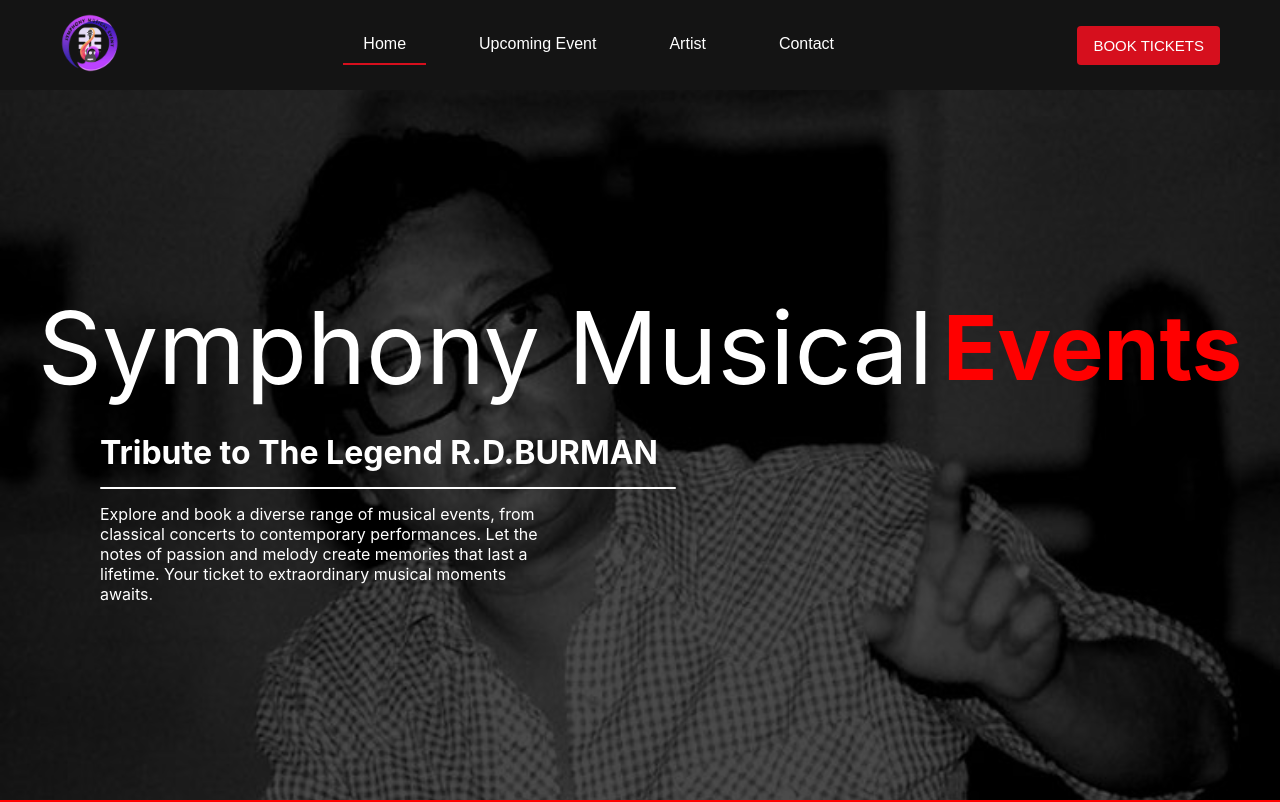
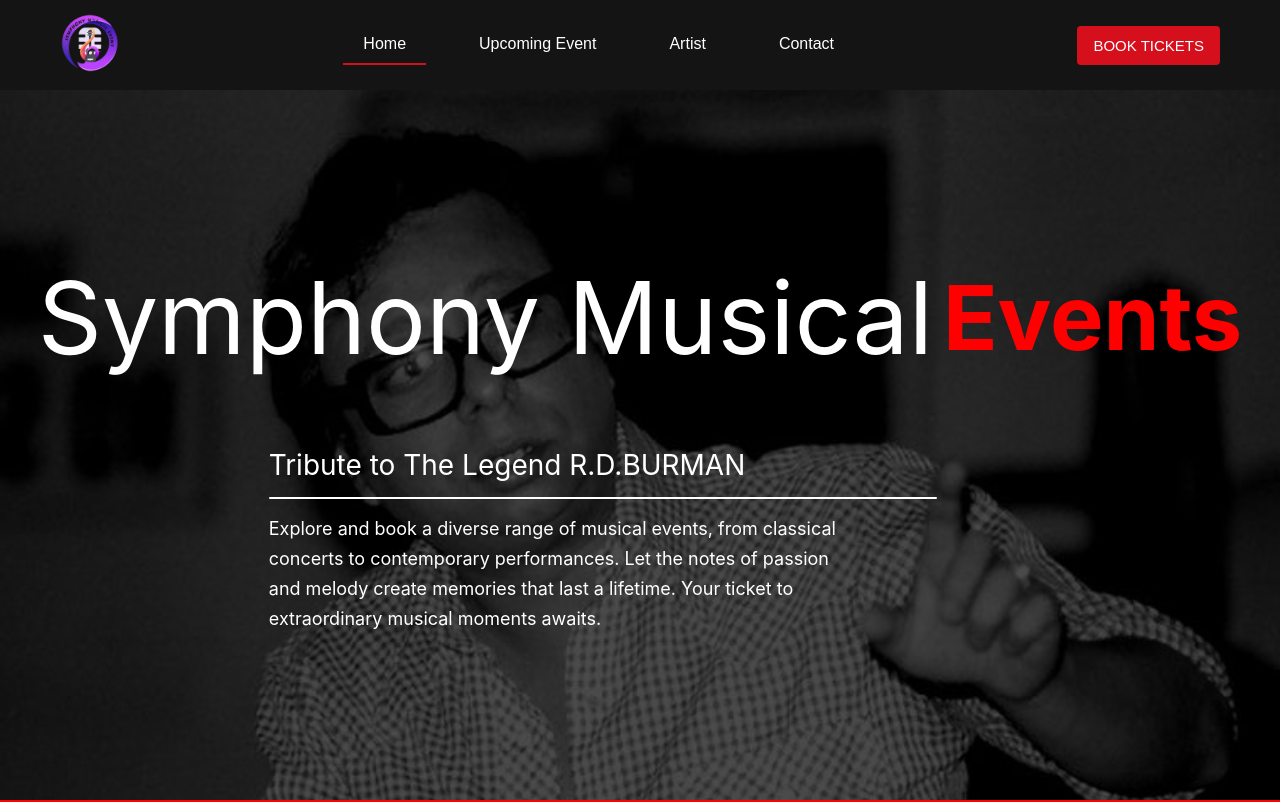
Before and after one commit to shrikrishna24/symphonymusicalevent, a React (Create React App) app: page / in a window 1280 px wide. Shown: the top 802 px of the page. Built offline with nearby package versions, Linux system fonts and the light colour scheme.

Commit message:
first part home page done

```diff
--- a/src/component/header/header.css
+++ b/src/component/header/header.css
@@ -5,7 +5,7 @@ h1{
 }
 
 h4,h6{
-    font-weight: 600;
+    font-weight: 400;
     color: var(--text-secondary);
 }
 
--- a/src/pages/home/home.css
+++ b/src/pages/home/home.css
@@ -8,14 +8,11 @@
 	display: flex;
 	flex-direction: column;
 	justify-content: center;
+    align-items: center;
     box-shadow: inset 0 0 0 2000px rgba(0, 0, 0, 0.7);
-    gap: 25px;
+    gap: 70px;
 }
 
-.content h1{
-    font-size: 100px;
-    color: var(--white);
-}
 
 .content h2 {
     font-size: 90px;
@@ -32,8 +29,7 @@
 .content-info {
     display: flex;
     flex-direction: column;
-    width: 50%;
-    margin-left: 100px;
+    width: 58%;
     gap: 15px;
 }
 
@@ -42,9 +38,10 @@
     color: var(--white);
 }
 .content-info p {
+    font-size: 18px;
     color: var(--white);
-    width: 70%;
-    flex-wrap: wrap;
+    line-height: 30px;
+    width: 80%;
 }
 
 .content-seprator {
--- a/src/pages/home/home.js
+++ b/src/pages/home/home.js
@@ -55,12 +55,14 @@ export default function Home() {
 			<div className="container">
 				<div className="content">
 					<div className="content-heading">
-						<h1>Symphony Musical </h1>
+						<HeadText title={'Symphony Musical'} type={'heading'} headingclass='artist-name' />
+
 						<h2>Events</h2>
 					</div>
+
 					<div className="content-info">
-						<h2>Tribute to The Legend R.D.BURMAN</h2>
-						<div className="content-seprator"></div>
+						<HeadText title={'Tribute to The Legend R.D.BURMAN'} type={'subheading'} headingclass='artist-name' />
+					<div className="content-seprator"></div>
 						<p>
 							Explore and book a diverse range of musical events, from classical
 							concerts to contemporary performances. Let the notes of passion
```
